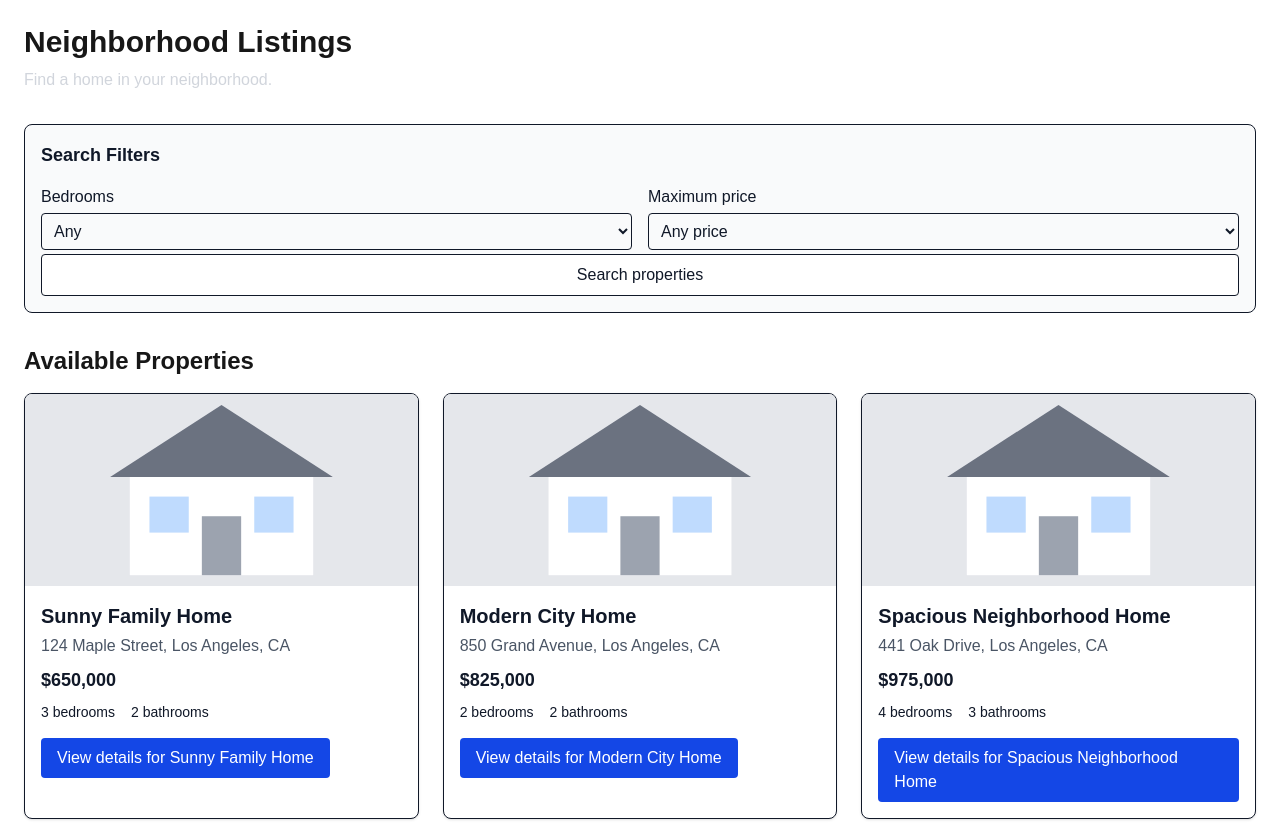
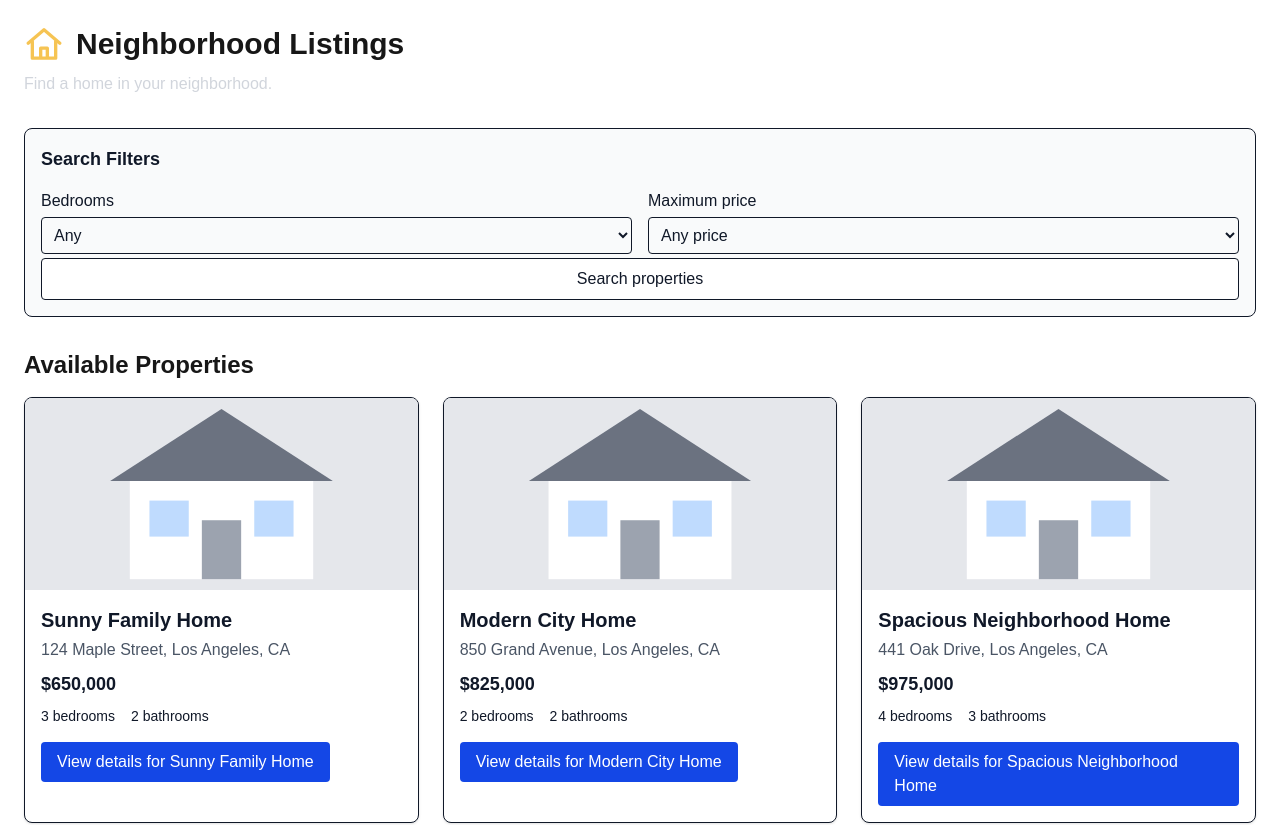
Before and after one commit to Jesusgom28/neighborhood-listing-platform, a Next.js app: page / in a window 1280 px wide. Shown: the top 825 px of the page. Built offline with nearby package versions, Linux system fonts and the light colour scheme.

Commit message:
Add homepage UI icon and media asset inventory

```diff
--- a/src/app/page.tsx
+++ b/src/app/page.tsx
@@ -2,6 +2,7 @@ import PropertyCard from "@/components/PropertyCard";
 import SearchFilters from "@/components/SearchFilters";
 import SponsorBanner from "@/components/SponsorBanner";
 import type { Property, Sponsor } from "@/types";
+import Image from "next/image";
 
 const properties: Property[] = [
   {
@@ -48,12 +49,27 @@ const sponsor: Sponsor = {
 export default function Home() {
   return (
     <main className="mx-auto max-w-7xl p-6">
+
       <header>
-        <h1 className="text-3xl font-bold">Neighborhood Listings</h1>
+        <div className="flex items-center gap-3">
+          <Image
+            src="/home-icon.svg"
+            alt=""
+            width={48}
+            height={48}
+            className="h-10 w-10 shrink-0"
+          />
+
+          <h1 className="text-3xl font-bold">
+            Neighborhood Listings
+          </h1>
+        </div>
+
         <p className="mt-2 text-gray-300">
           Find a home in your neighborhood.
         </p>
       </header>
+
 
       <section className="mt-8">
         <SearchFilters />
```
Also changed, not shown: public/home-icon.svg (added), 1 other file (tests, documents, lock files or other folders).
